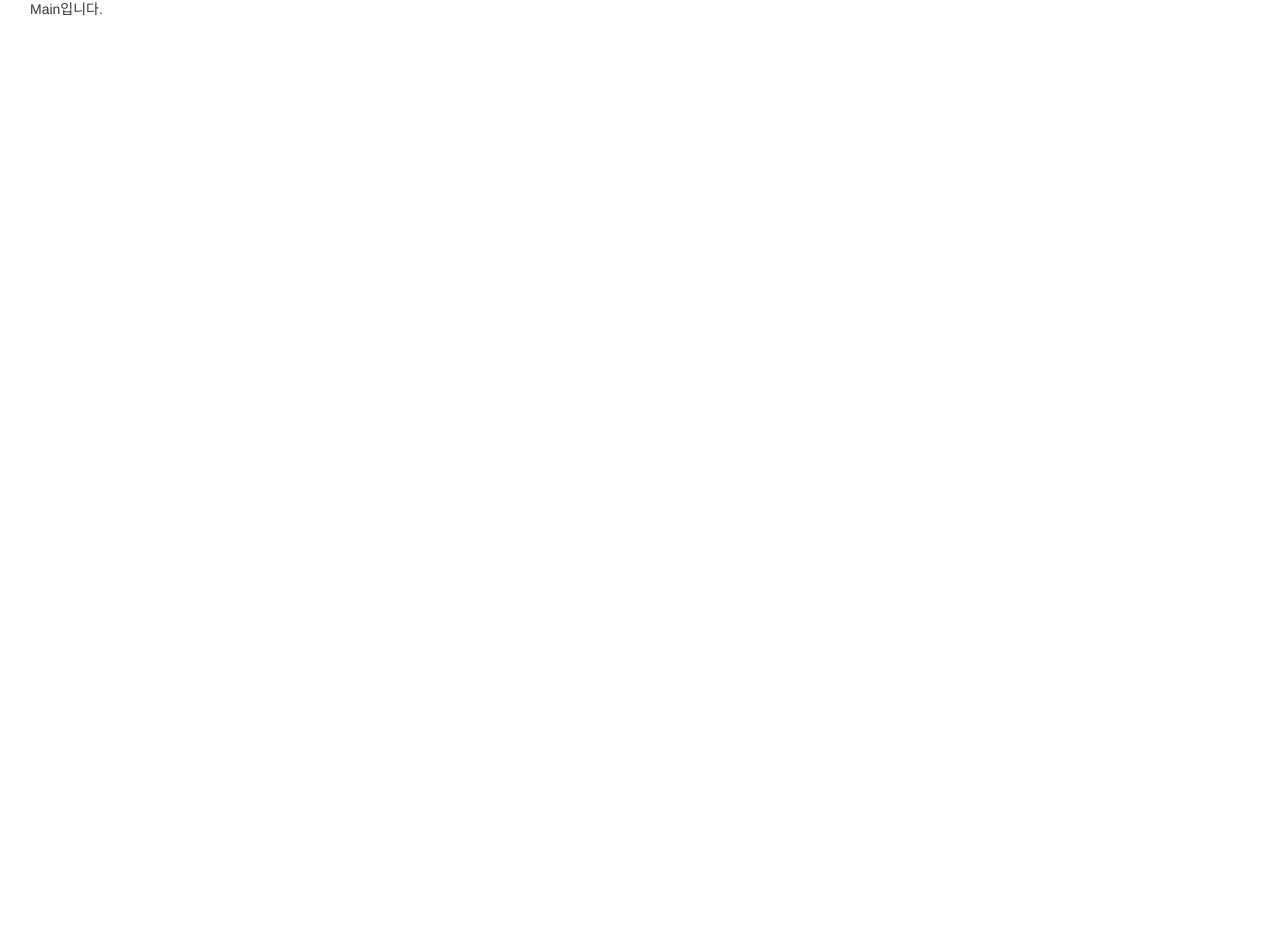
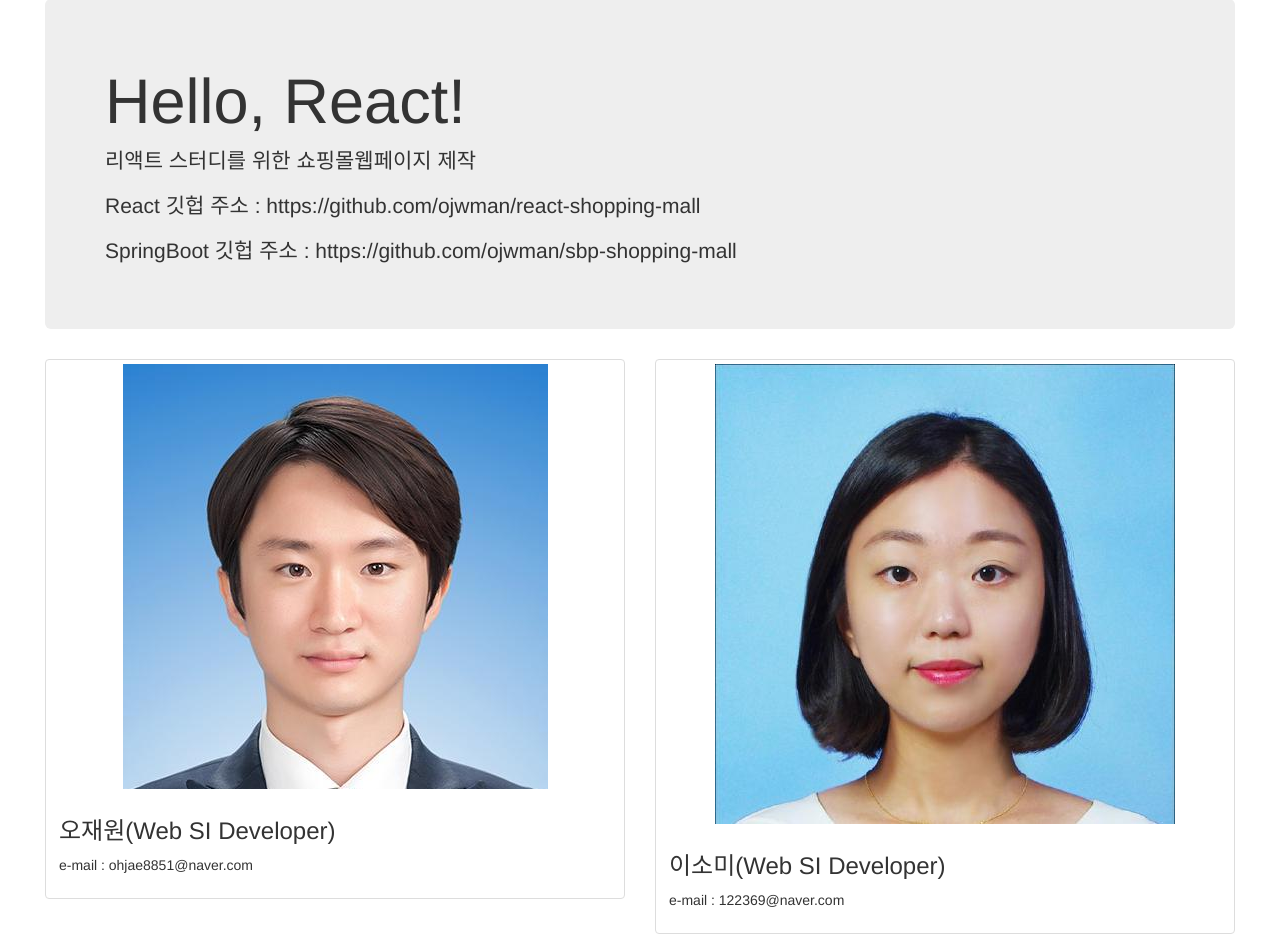
Before and after one commit to ojwman/react-shopping-mall, a React (Create React App) app: page / in a window 1280 px wide. Shown: the part 283-1234 px from the top of the page. Before the commit the page ends 800 px from the top, so only its background shows below. Built offline with nearby package versions, Linux system fonts and the light colour scheme.

Commit message:
메인화면 수정

```diff
--- a/src/components/Main.js
+++ b/src/components/Main.js
@@ -3,7 +3,42 @@ import React, { Component } from "react";
 class Main extends Component {
   render() {
     console.log("Main Render");
-    return <div>Main입니다.</div>;
+    return (
+      <div className="col-md-12">
+        <div className="jumbotron">
+          <h1>Hello, React!</h1>
+          <p>리액트 스터디를 위한 쇼핑몰웹페이지 제작</p>
+          <p>React 깃헙 주소 : https://github.com/ojwman/react-shopping-mall</p>
+          <p>
+            SpringBoot 깃헙 주소 : https://github.com/ojwman/sbp-shopping-mall
+          </p>
+        </div>
+        <div className="row">
+          <div className="col-sm-6">
+            <div className="thumbnail">
+              <img src="/images/ojwImg.jpeg" alt="사진" />
+              <div className="caption">
+                <h3>오재원(Web SI Developer)</h3>
+                <p>e-mail : ohjae8851@naver.com</p>
+                {/* <p>
+                  안녕하세요. 저는 콜센터 SI업체에서 4년간 근무한 경력을 보유한
+                  웹개발자입니다. 잘 부탁드립니다.
+                </p> */}
+              </div>
+            </div>
+          </div>
+          <div className="col-sm-6">
+            <div className="thumbnail">
+              <img src="/images/lsmImg.jpeg" alt="사진" />
+              <div className="caption">
+                <h3>이소미(Web SI Developer)</h3>
+                <p>e-mail : 122369@naver.com</p>
+              </div>
+            </div>
+          </div>
+        </div>
+      </div>
+    );
   }
 }
 
```
Also changed, not shown: public/images/lsmImg.jpeg (added), public/images/ojwImg.jpeg (added).
